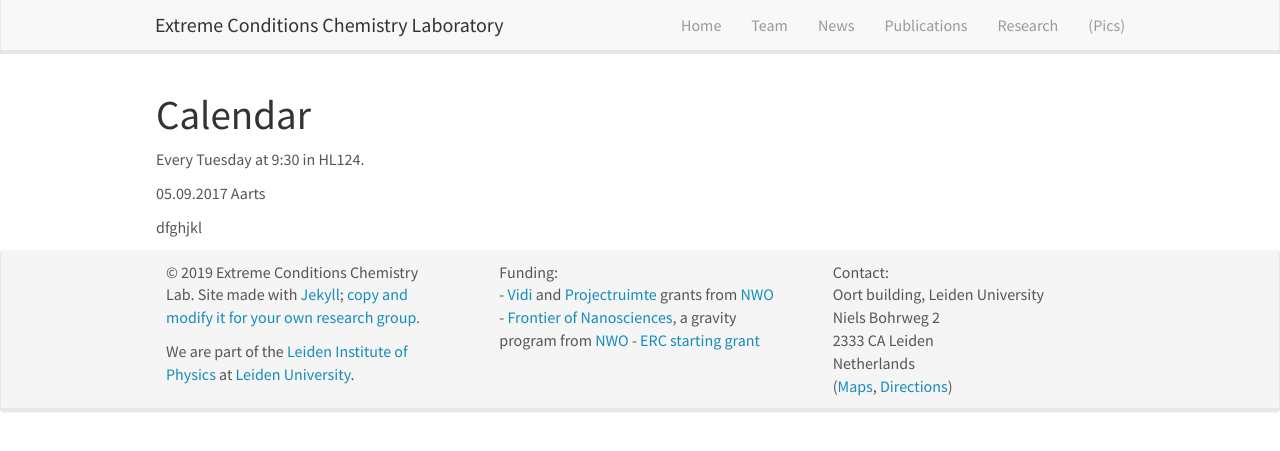
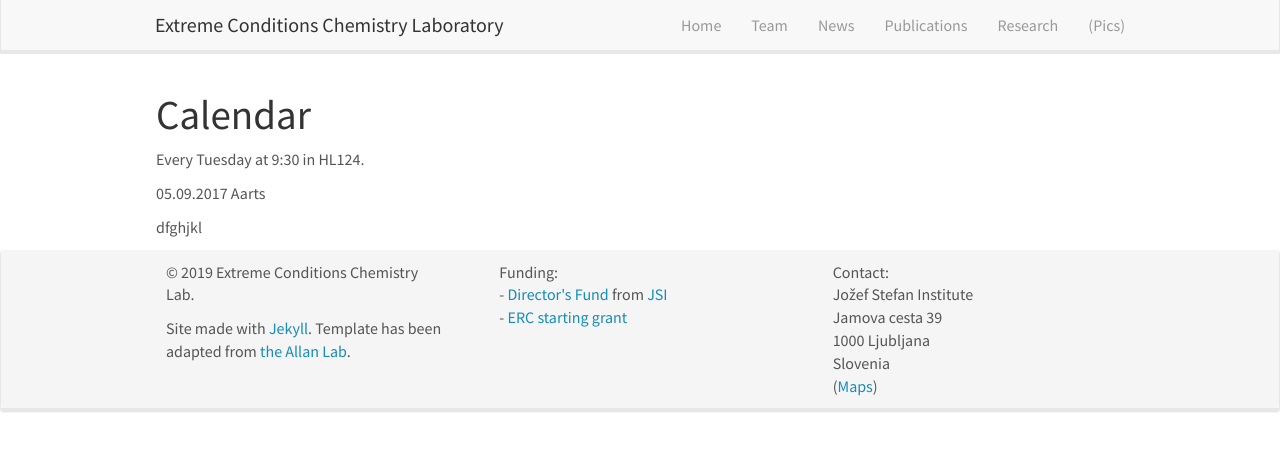
Before and after one commit to eccl-jsi/eccl-jsi.github.io, a Jekyll site: the page built from _pages/mini_lecture_series.md, in a window 1280 px wide. Shown: the top 451 px of the page. Built offline with Jekyll 4.4.1, drawn with Linux system fonts in a browser that asks for light colours; nearby versions of some CDN libraries.

Commit message:
Update footer.html

```diff
--- a/_includes/footer.html
+++ b/_includes/footer.html
@@ -4,8 +4,8 @@
 	  <div class="row">
 		<div class="col-sm-4">
 
-		  <p>&copy 2019 Extreme Conditions Chemistry Lab. Site made with <a href="https://jekyllrb.com">Jekyll</a>;  <a href="{{ site.url }}{{ site.baseurl }}/aboutwebsite.html">copy and  modify it for your own research group.</a></p>
-              <p>We are part of the <a href="https://www.physics.leidenuniv.nl/">Leiden Institute of Physics</a> at <a href="https://www.leidenuniv.nl">Leiden University</a>.</p>
+		  <p>&copy 2019 Extreme Conditions Chemistry Lab.</p>
+                  <p>Site made with <a href="https://jekyllrb.com">Jekyll</a>. Template has been adapted from <a href="https://www.allanlab.org/"> the Allan Lab</a>.</p>
 
 
 		   <p>  </p><p>
@@ -14,17 +14,17 @@
 		</div>
 		<div class="col-sm-4">
 		  Funding:<br />
-		  - <a href="http://www.nwo.nl/en/research-and-results/programmes/Talent+Scheme">Vidi </a> and <a href='https://www.fom.nl/en/news/press-releases/2016/11/18/28634/'>Projectruimte</a> grants from <a href="http://www.nwo.nl">NWO</a> <br />
-		  - <a href="https://www.universiteitleiden.nl/en/research/research-projects/science/frontiers-of-nanoscience-nanofront">Frontier of Nanosciences</a>, a gravity program from <a href="http://www.nwo.nl">NWO</a>
+		  - <a href="https://www.ijs.si/ijsw/Zmagovalci">Director's Fund</a> from <a href="https://www.ijs.si/ijsw/V001/JSI">JSI</a> <br />
+
           - <a href='https://www.universiteitleiden.nl/en/news/2017/08/two-erc-grants-for-leiden-physics'>ERC starting grant</a>
 		</div>
 		<div class="col-sm-4">
 		  Contact:<br />
-		  Oort building, Leiden University<br />
-		  Niels Bohrweg 2<br />
-		  2333 CA Leiden<br />
-		  Netherlands <br />
-            (<a href="https://goo.gl/maps/H2RjutkyoUH2">Maps</a>, <a href="http://www.physics.leidenuniv.nl/travel-directions">Directions</a>)
+		  Jožef Stefan Institute<br />
+		  Jamova cesta 39<br />
+		  1000 Ljubljana<br />
+		  Slovenia <br />
+            (<a href="https://goo.gl/maps/JJ1ptgSvoGT7gQRP6">Maps</a>)
 		</div>
 	  </div>
 	</div>
```
